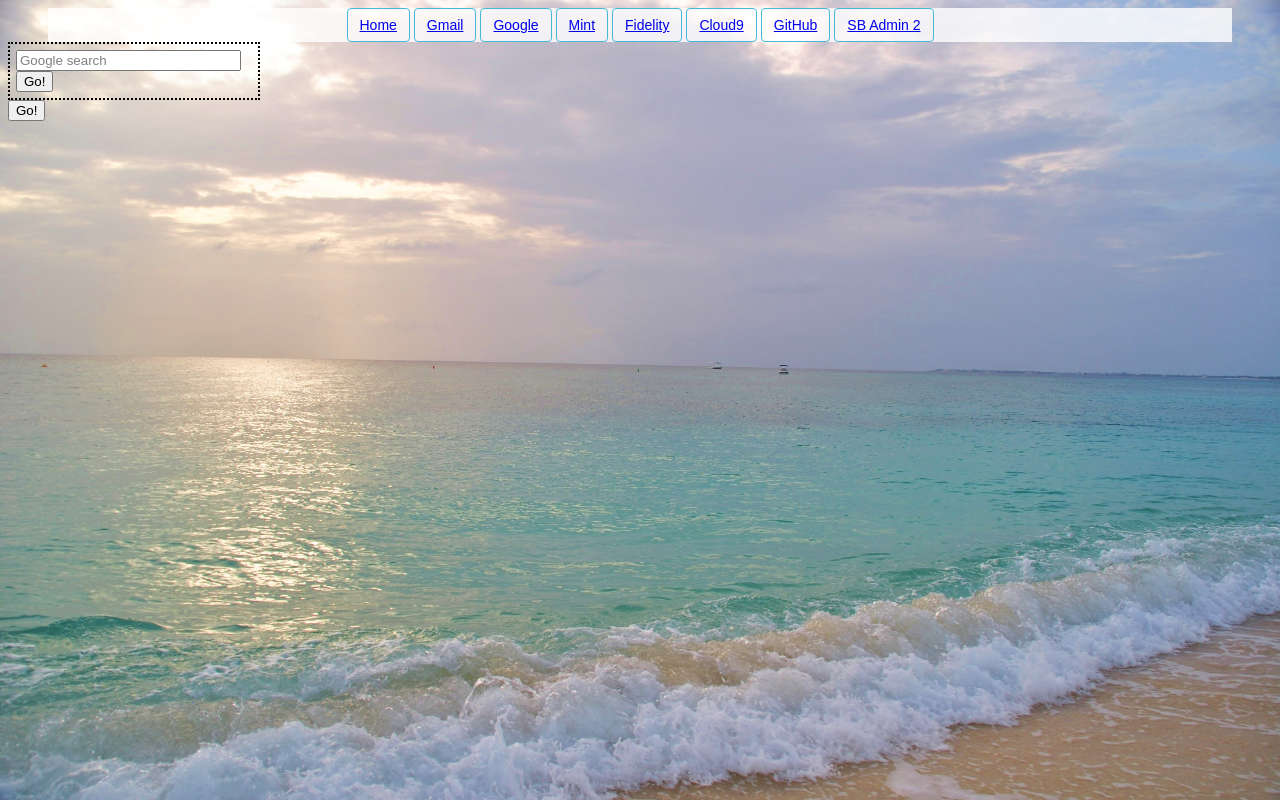
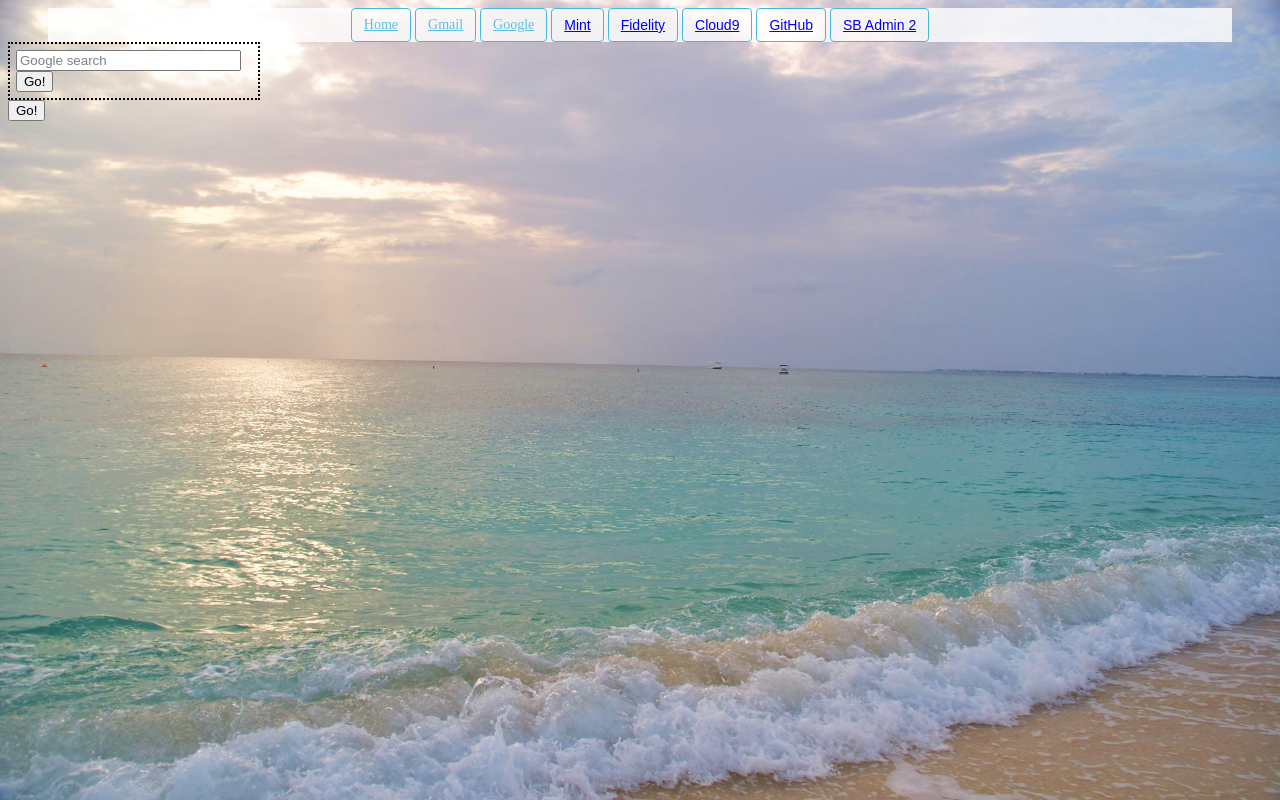
Before and after one commit to JoyInChaos810/home, a plain HTML site: page index.html in a window 1280 px wide. Drawn offline with Linux system fonts and the light colour scheme.

Commit message:
Test Hyperlink Buttons

```diff
--- a/index.html
+++ b/index.html
@@ -12,9 +12,9 @@
   <body>
 
     <div class="navbar">
-      <button type="button" class="btn btn-outline btn-info"><a href="index.html">Home</a></button>
-      <button type="button" class="btn btn-outline btn-info"><a href="https://www.gmail.com/">Gmail</a></button>
-      <button type="button" class="btn btn-outline btn-info"><a href="https://www.google.com/">Google</a></button>
+      <a href="index.html" class="btn btn-outline btn-info">Home</a>
+      <a href="https://www.gmail.com/" class="btn btn-outline btn-info">Gmail</a>
+      <a href="https://www.google.com/" class="btn btn-outline btn-info">Google</a>
       <button type="button" class="btn btn-outline btn-info"><a href="https://mint.intuit.com/login.event?task=L">Mint</a></button>
       <button type="button" class="btn btn-outline btn-info"><a href="https://www.fidelity.com/">Fidelity</a></button>
       <button type="button" class="btn btn-outline btn-info"><a href="https://c9.io/">Cloud9</a></button>
```
